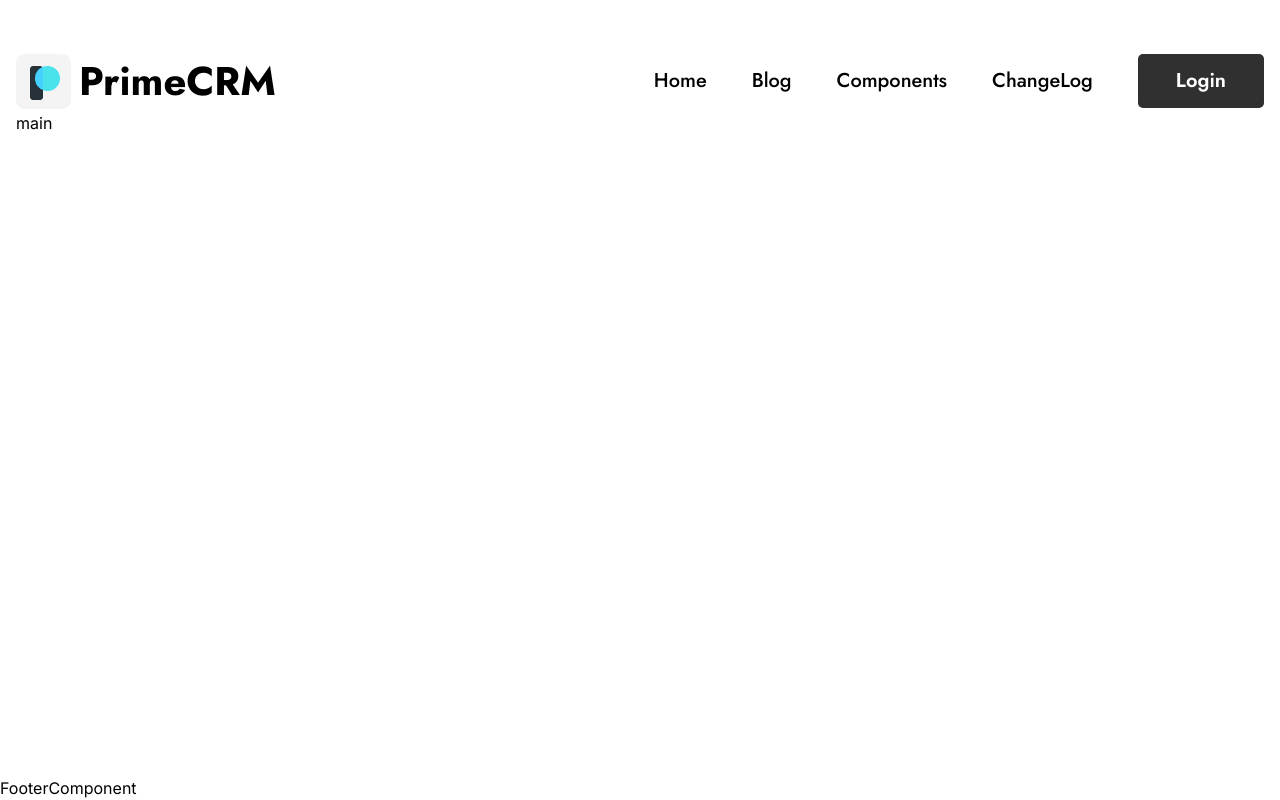
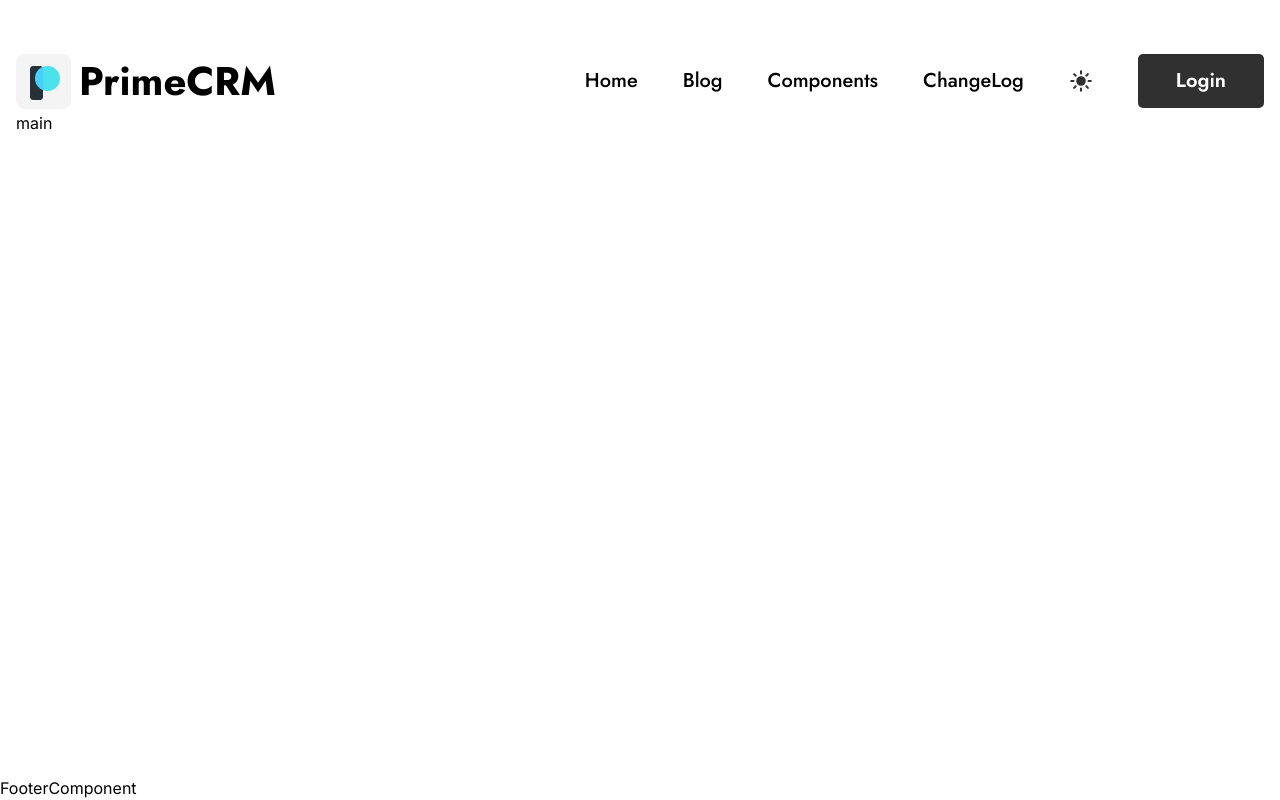
Before and after one commit to MahdiEslami-98/prime-crm, a Next.js app: page / in a window 1280 px wide. Built offline with nearby package versions, Linux system fonts and the light colour scheme.

Commit message:
update: dark mode

```diff
--- a/components/main-layout/header/index.tsx
+++ b/components/main-layout/header/index.tsx
@@ -3,7 +3,8 @@ import Button from "@/components/button";
 import Logo from "@/components/logo";
 import { FaBars, FaX } from "react-icons/fa6";
 import Link from "next/link";
-import React, { useState } from "react";
+import React, { useEffect, useState } from "react";
+import { IoMoon, IoSunny } from "react-icons/io5";
 
 const navInfo = [
   {
@@ -26,23 +27,59 @@ const navInfo = [
 
 const HeaderComponent = () => {
   const [isOpen, setIsOpen] = useState(false);
+  const [isDark, setIsDark] = useState(false);
+
+  const themeChanger = () => {
+    if (!isDark) {
+      setIsDark(true);
+      localStorage.setItem("theme", "dark");
+      document.documentElement.classList.add("dark");
+    } else {
+      setIsDark(false);
+      localStorage.setItem("theme", "light");
+      document.documentElement.classList.remove("dark");
+    }
+  };
+
+  useEffect(() => {
+    if (localStorage.getItem("theme") === "dark") {
+      setIsDark(true);
+      document.documentElement.classList.add("dark");
+    }
+  }, []);
+
   return (
-    <div className="container relative mx-auto flex items-center justify-between px-4 pb-0 pt-[51px] font-jost">
+    <div className="dark:bg-primary-03 dark:text-white">
+      <div className="container relative mx-auto flex items-center justify-between px-4 pb-0 pt-[51px] font-jost ">
         <Logo />
-      <nav className="hidden items-center lg:flex">
-        <ul className="flex gap-x-[45px]">
+        <div className="flex items-center">
+          <nav className=" flex items-center">
+            <ul className="hidden gap-x-[45px] lg:flex">
               {navInfo.map((item, index) => (
                 <li key={index}>
-              <Link className="text-head6 font-medium" href={`${item.route}`}>
+                  <Link
+                    className="text-head6 font-medium"
+                    href={`${item.route}`}
+                  >
                     {item.name}
                   </Link>
                 </li>
               ))}
             </ul>
+            <div
+              onClick={themeChanger}
+              className="mr-4 cursor-pointer text-primary-03 lg:ml-[45px] lg:mr-0"
+            >
+              {isDark ? (
+                <IoMoon className=" h-6 w-6 " />
+              ) : (
+                <IoSunny className="h-6 w-6" />
+              )}
+            </div>
             <Button
               color="bg-primary-03"
               text="Login"
-          className="ml-[45px] px-[38px] py-3 text-head6 font-semibold text-white"
+              className="ml-[45px] hidden px-[38px] py-3 text-head6 font-semibold text-white lg:block"
             />
           </nav>
           {!isOpen && (
@@ -72,8 +109,15 @@ const HeaderComponent = () => {
                   {item.name}
                 </Link>
               ))}
+              <Button
+                color="bg-primary-03"
+                text="Login"
+                className="rounded-[5px] px-4 text-white hover:bg-secondry-04 hover:text-primary-03"
+              />
             </div>
           )}
+        </div>
+      </div>
     </div>
   );
 };
```
Lines whose indentation alone changed are shown as unchanged.
